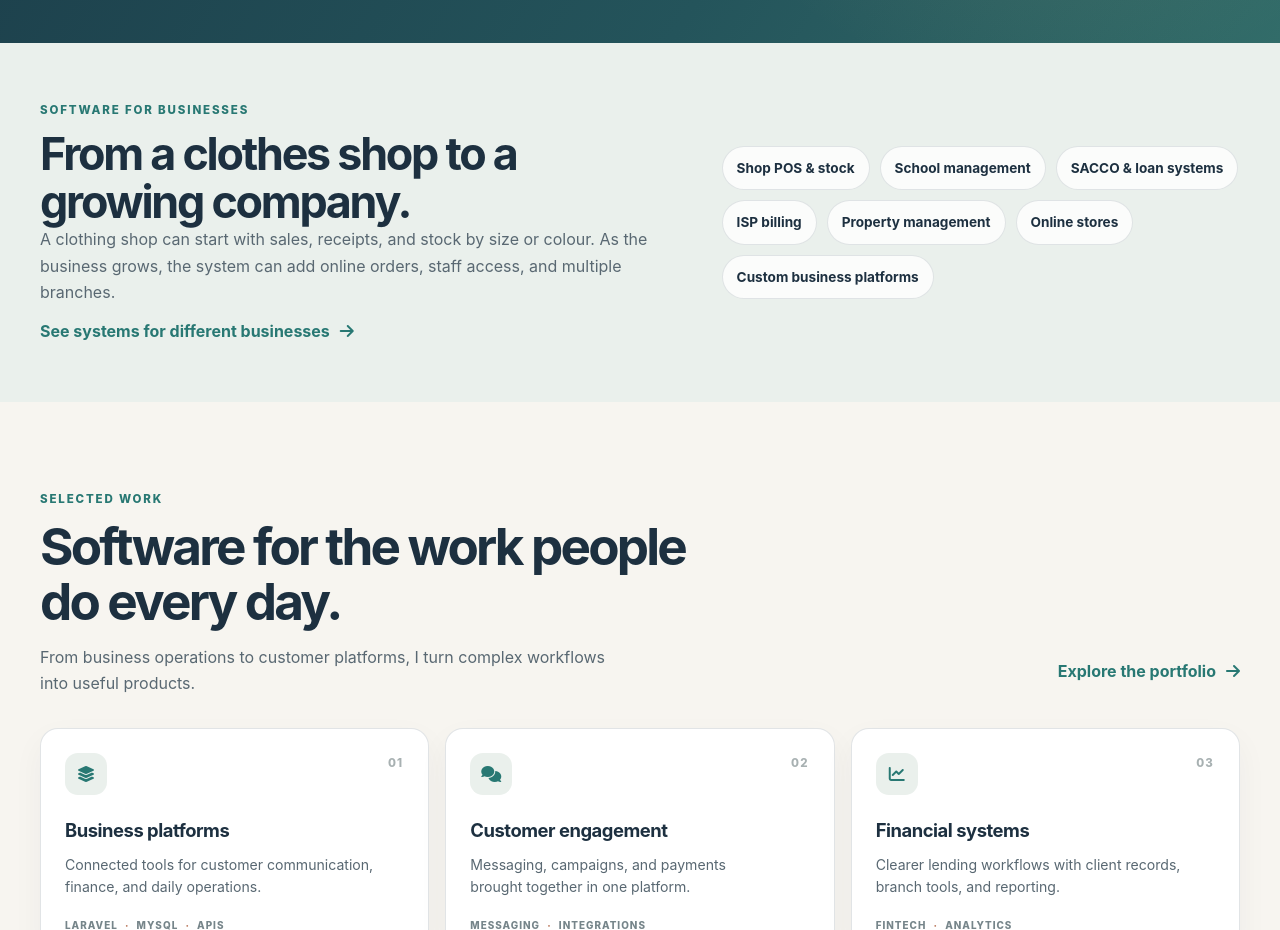
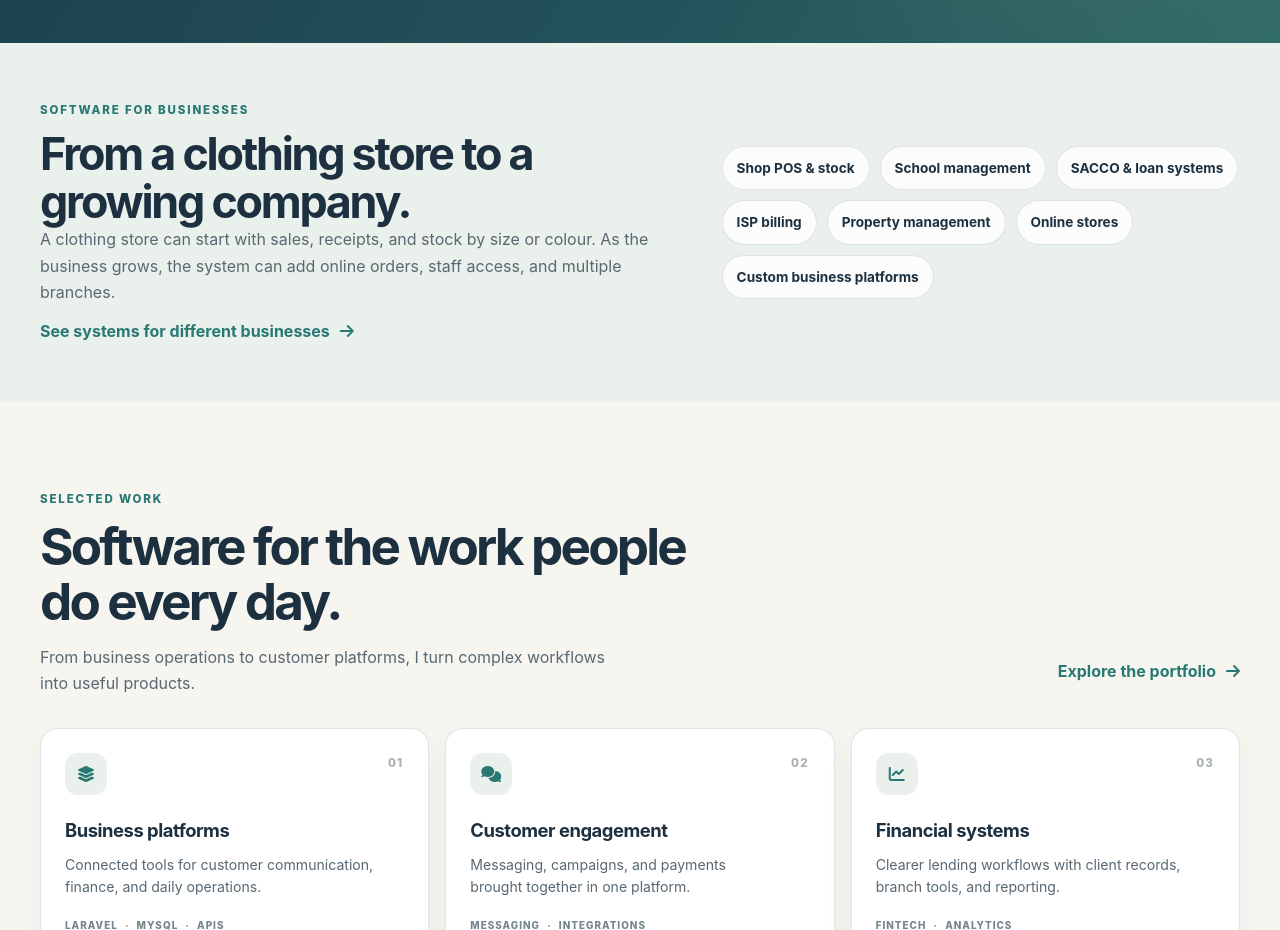
Before and after one commit to mato002/portfolio, a plain HTML site: page index.html in a window 1280 px wide. Shown: the part 960-1890 px from the top of the page. Drawn offline with nearby package versions, Linux system fonts and the light colour scheme.

Commit message:
Polish clothing store wording

```diff
--- a/index.html
+++ b/index.html
@@ -116,8 +116,8 @@
         <div class="container home-business-layout">
             <div class="home-business-copy">
                 <p class="home-work-eyebrow">SOFTWARE FOR BUSINESSES</p>
-                <h2 id="home-business-title">From a clothes shop to a growing company.</h2>
-                <p>A clothing shop can start with sales, receipts, and stock by size or colour. As the business grows, the system can add online orders, staff access, and multiple branches.</p>
+                <h2 id="home-business-title">From a clothing store to a growing company.</h2>
+                <p>A clothing store can start with sales, receipts, and stock by size or colour. As the business grows, the system can add online orders, staff access, and multiple branches.</p>
                 <a class="home-work-link" href="services.html">See systems for different businesses <i class="fa-solid fa-arrow-right" aria-hidden="true"></i></a>
             </div>
             <div class="home-business-examples" aria-label="Example business software types">
```
Also changed, not shown: services.html (+2 -2 lines).
